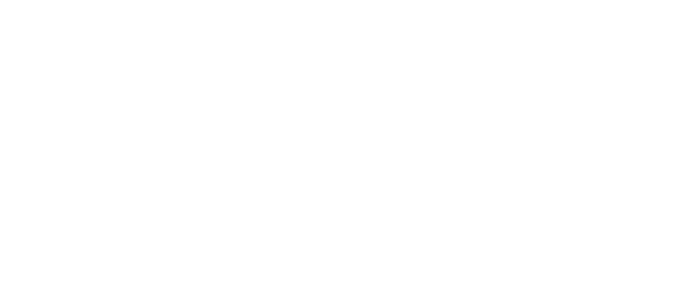
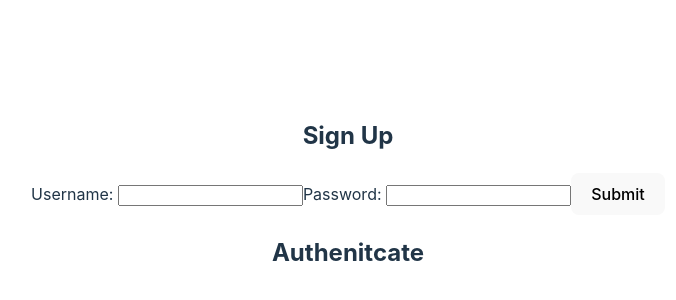
Before and after one commit to JSignature/FSReactForm, a React (Vite) app: page / in a window 1280 px wide. Shown: the part 206-506 px from the top of the page, without its empty margins (292-968 px from the left). Built offline with nearby package versions, Linux system fonts and the light colour scheme.

Commit message:
add Sign Up Form

```diff
--- a/src/App.jsx
+++ b/src/App.jsx
@@ -1,7 +1,14 @@
 import './App.css'
+import Authenitcate from './components/Authenitcate'
+import SignUpForm from './components/SignUpForm'
 
 function App() {
-  return <></>
+  return (
+    <>
+      <SignUpForm />
+      <Authenitcate />
+    </>
+  )
 }
 
 export default App
--- /dev/null
+++ b/src/components/Authenitcate.jsx
@@ -0,0 +1,7 @@
+import React from 'react'
+
+const Authenitcate = () => {
+  return <h2>Authenitcate</h2>
+}
+
+export default Authenitcate
--- /dev/null
+++ b/src/components/SignUpForm.jsx
@@ -0,0 +1,45 @@
+import React, { useState } from 'react'
+
+const SignUpForm = () => {
+  const [username, setUsername] = useState('')
+  const [password, setPassword] = useState('')
+  const [error, setError] = useState(null)
+
+  async function handleSubmit(e) {
+    e.preventDefault()
+    try {
+    } catch (error) {
+      setError(error.message)
+    }
+  }
+
+  return (
+    <>
+      <h2>Sign Up</h2>
+      {error && <p>{error}</p>}
+      <form onSubmit={handleSubmit}>
+        <label>
+          Username:{' '}
+          <input
+            value={username}
+            onChange={e => {
+              setUsername(e.target.value)
+            }}
+          />
+        </label>
+        <label>
+          Password:{' '}
+          <input
+            value={password}
+            onChange={e => {
+              setPassword(e.target.value)
+            }}
+          />
+        </label>
+        <button>Submit</button>
+      </form>
+    </>
+  )
+}
+
+export default SignUpForm
```
